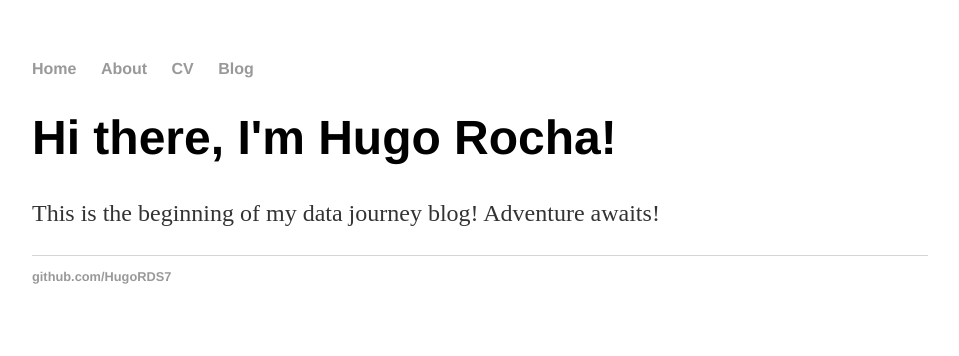
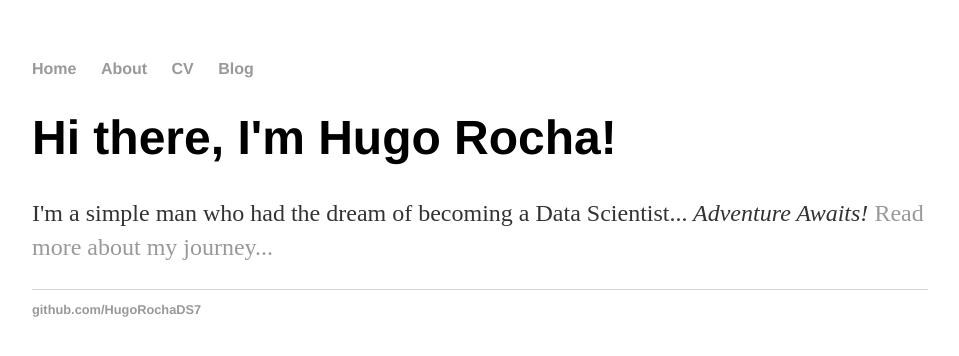
Before and after one commit to HugoRDS7/HugoRDS7.github.io, a Jekyll site: the page built from index.html, in a window 1280 px wide. Shown: the top 356 px of the page, without its empty margins (160-1119 px from the left). Built offline with Jekyll 4.4.1, drawn with Linux system fonts in a browser that asks for light colours.

Commit message:
Update index.html
new website layout

```diff
--- a/index.html
+++ b/index.html
@@ -1,28 +1,8 @@
-<!DOCTYPE html>
-<html>
-	<head>
-		<title>Data Journey</title>
-		<link rel="stylesheet" type="text/css" href="/css/main.css">
-	</head>
-	<body>
-		<nav>
-    		<ul>
-        		<li><a href="/">Home</a></li>
-	        	<li><a href="/about">About</a></li>
-        		<li><a href="/cv">CV</a></li>
-        		<li><a href="/blog">Blog</a></li>
-    		</ul>
-		</nav>
-		<div class="container">
-    		<div class="blurb">
-        		<h1>Hi there, I'm Hugo Rocha!</h1>
-				<p>This is the beginning of my data journey blog! Adventure awaits!</p>
-    		</div><!-- /.blurb -->
-		</div><!-- /.container -->
-		<footer>
-    		<ul>
-        		<li><a href="https://github.com/HugoRDS7/">github.com/HugoRDS7</a></li>
-			</ul>
-		</footer>
-	</body>
-</html>
+---
+layout: default
+title: Data Journey
+---
+<div class="blurb">
+	<h1>Hi there, I'm Hugo Rocha!</h1>
+	<p>I'm a simple man who had the dream of becoming a Data Scientist...<em> Adventure Awaits!</em> <a href="/about">Read more about my journey...</a></p>
+</div><!-- /.blurb -->
```
